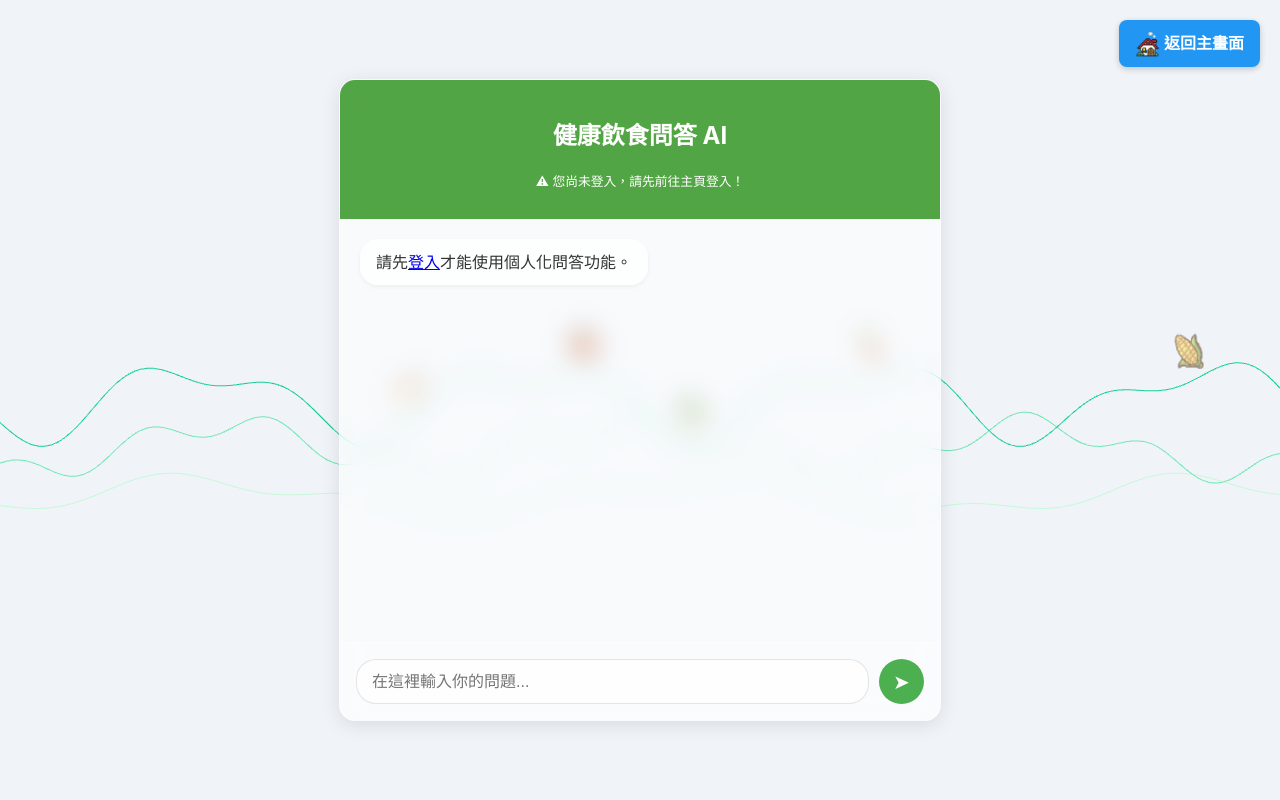
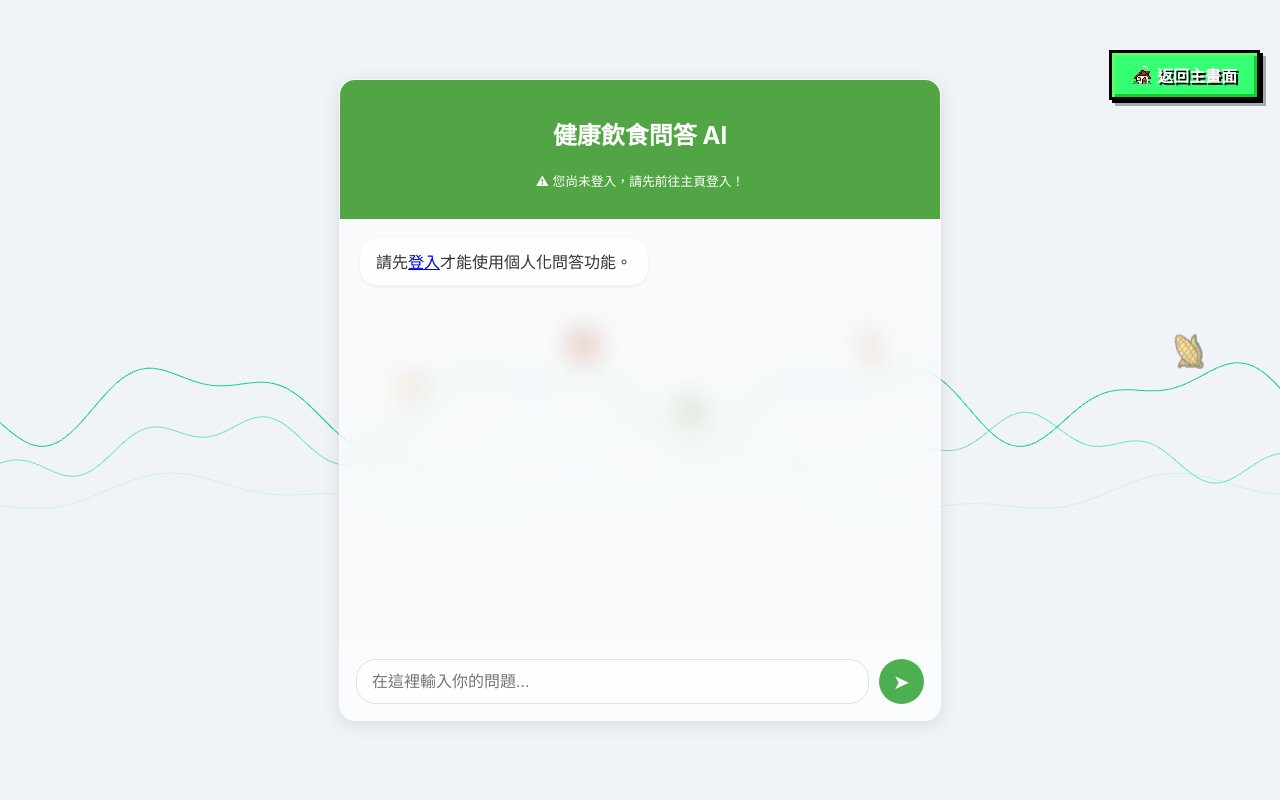
Before and after one commit to s1120371/project000, a Flask app: page / in a window 1280 px wide. Run offline with Flask 3, Linux system fonts and the light colour scheme; parts of the project's set-up code (start-up, migrations or seed data) failed here and were passed over; some libraries are stand-ins or nearby versions; some web fonts are replaced.

Commit message:
Update index.html
Change the back button

```diff
--- a/templates/index.html
+++ b/templates/index.html
@@ -169,6 +169,191 @@
             top: -20px;
             left: -20px;
         }
+
+        /* --- ★ (新) 像素風返回按鈕樣式 ★ --- */
+
+        /* 1. 定位容器 (取代原本 #backButton 的定位) */
+        .game-back-button-container {
+            position: fixed;
+            top: 50px;
+            right: 20px;
+            z-index: 1001;
+            /* 確保在最上層 */
+        }
+
+        .pixel-button {
+            position: relative;
+            background: transparent;
+            border: none;
+            cursor: pointer;
+            padding: 0;
+            /* ★ 使用 Zpix 字體 ★ */
+            font-family: 'Zpix', sans-serif;
+            font-size: 16px;
+            /* 稍微調大字體 */
+            image-rendering: pixelated;
+            transition: all 0.1s ease;
+        }
+
+        .button-body {
+            position: relative;
+            /* 預設顏色：改為您原本的藍色系，或者保留像素風的橘色？這裡保留橘色更有遊戲感 */
+            background: #35ff72;
+            color: #fff;
+            padding: 10px 20px;
+            /* 調整內距 */
+            border: 3px solid #000;
+            box-shadow:
+                inset 3px 3px 0px #5aff68,
+                inset -3px -3px 0px #1acc26,
+                3px 3px 0px #000,
+                6px 6px 0px rgba(0, 0, 0, 0.3);
+            text-shadow: 2px 2px 0px #000;
+            z-index: 2;
+            display: flex;
+            align-items: center;
+            font-weight: bold;
+        }
+
+        /* ★ 修改：彈出的 Home Icon (取代原本的 .coin) ★ */
+        .pixel-home-icon {
+            position: absolute;
+            width: 30px;
+            height: 30px;
+            /* 設定背景圖為 home.png */
+            background-image: url('/static/home.png');
+            background-size: contain;
+            background-repeat: no-repeat;
+            background-position: center;
+
+            top: -20px;
+            left: 50%;
+            transform: translateX(-50%);
+            opacity: 0;
+            /* 預設隱藏 */
+            z-index: 10;
+            pointer-events: none;
+        }
+
+        .button-glow {
+            position: absolute;
+            top: -6px;
+            left: -6px;
+            right: -6px;
+            bottom: -6px;
+            background: linear-gradient(45deg, #ff6b35, #ffd700, #35ff6b, #356bff, #ff35ff);
+            border-radius: 6px;
+            opacity: 0;
+            z-index: 1;
+            animation: rainbow-glow 0.5s ease-in-out infinite;
+            /* 加上 infinite 讓它一直閃 */
+            display: none;
+            /* 預設隱藏，hover 時顯示 */
+        }
+
+        /* --- Hover 效果 --- */
+        .pixel-button:hover .button-body {
+            background: #35ff6b;
+            /* Hover 變綠色 */
+            box-shadow:
+                inset 3px 3px 0px #5aff8c,
+                inset -3px -3px 0px #1acc4a,
+                3px 3px 0px #000,
+                6px 6px 0px rgba(0, 0, 0, 0.3);
+            transform: scale(1.05);
+            color: #000;
+            /* 綠底配黑字比較清楚 */
+            text-shadow: none;
+        }
+
+        .pixel-button:hover .button-glow {
+            opacity: 0.8;
+            display: block;
+        }
+
+        /* ★ 觸發彈出動畫 ★ */
+        .pixel-button:hover .pixel-home-icon {
+            animation: home-pop-up 0.6s ease-out;
+        }
+
+        .pixel-button:active .button-body {
+            background: #ff35ff;
+            /* 點擊變紫色 */
+            transform: translate(3px, 3px) scale(0.98);
+            box-shadow:
+                inset 3px 3px 0px #ff5aff,
+                inset -3px -3px 0px #cc1acc,
+                0px 0px 0px #000,
+                3px 3px 0px rgba(0, 0, 0, 0.3);
+            color: #fff;
+            text-shadow: 2px 2px 0px #000;
+        }
+
+        /* 分數/文字彈出 */
+        .score-popup {
+            position: absolute;
+            top: -20px;
+            right: -10px;
+            font-size: 12px;
+            color: #ffd700;
+            text-shadow: 1px 1px 0 #000;
+            opacity: 0;
+            pointer-events: none;
+            font-family: 'Zpix', sans-serif;
+        }
+
+        .pixel-button:active .score-popup {
+            animation: score-popup-anim 0.6s ease-out;
+        }
+
+        /* --- 動畫定義 --- */
+
+        /* Icon 彈出動畫 */
+        @keyframes home-pop-up {
+            0% {
+                opacity: 1;
+                transform: translateX(-50%) translateY(10px) scale(0.5);
+            }
+
+            50% {
+                opacity: 1;
+                transform: translateX(-50%) translateY(-25px) scale(1.2);
+            }
+
+            100% {
+                opacity: 0;
+                transform: translateX(-50%) translateY(-40px) scale(1);
+            }
+        }
+
+        @keyframes score-popup-anim {
+            0% {
+                opacity: 0;
+                transform: translateY(0);
+            }
+
+            50% {
+                opacity: 1;
+                transform: translateY(-15px);
+            }
+
+            100% {
+                opacity: 0;
+                transform: translateY(-30px);
+            }
+        }
+
+        @keyframes rainbow-glow {
+            0% {
+                opacity: 0.5;
+                filter: hue-rotate(0deg);
+            }
+
+            100% {
+                opacity: 0.8;
+                filter: hue-rotate(360deg);
+            }
+        }
     </style>
 </head>
 
@@ -179,8 +364,20 @@
 
     <canvas id="three-bg"></canvas>
 
-    <a href="/home" id="backButton"><img src="{{ url_for('static', filename='home.png') }}" alt="返回圖示" width="25"
-            height="25" style="vertical-align: middle;"> 返回主畫面</a>
+    <div class="game-back-button-container">
+        <a href="/home" style="text-decoration: none;">
+            <button class="pixel-button" type="button">
+                <div class="button-glow"></div>
+                <div class="button-body">
+                    <img src="{{ url_for('static', filename='home.png') }}" alt="icon"
+                        style="width: 20px; vertical-align: middle; margin-right:5px;">
+                    返回主畫面
+                </div>
+                <div class="pixel-home-icon"></div>
+                <div class="score-popup">GO!</div>
+            </button>
+        </a>
+    </div>
 
     <div id="chat-container">
         <div id="header">
```
